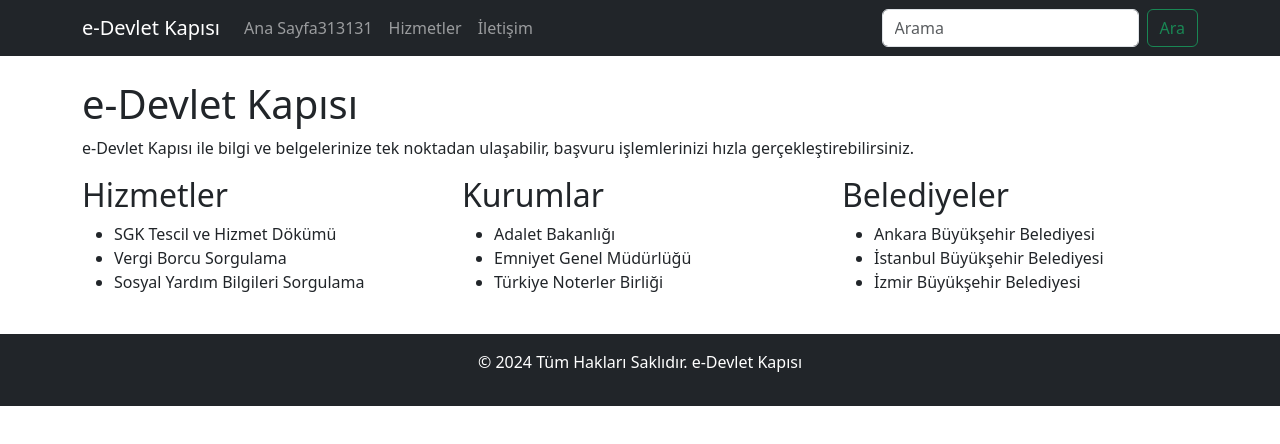
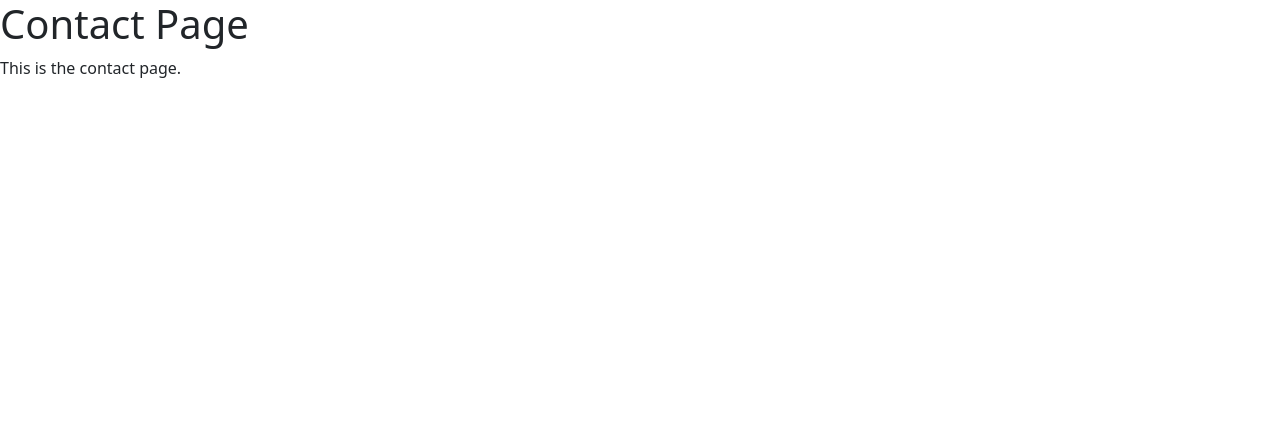
Before and after one commit to knyeow/GovermentApp-Replica, a React (Create React App) app in the folder frontend/: page /contact in a window 1280 px wide. Shown: the top 444 px of the page. Built offline with nearby package versions, Linux system fonts and the light colour scheme.

Commit message:
Router Added

```diff
--- a/frontend/package.json
+++ b/frontend/package.json
@@ -11,6 +11,7 @@
     "react": "^18.3.1",
     "react-bootstrap": "^2.10.2",
     "react-dom": "^18.3.1",
+    "react-router-dom": "^6.23.1",
     "react-scripts": "5.0.1",
     "reactstrap": "^9.2.2",
     "web-vitals": "^2.1.4"
--- a/frontend/src/App.js
+++ b/frontend/src/App.js
@@ -1,77 +1,18 @@
-// src/App.js
 import React from 'react';
-import { Container, Row, Col, Nav, Navbar, Form, FormControl, Button } from 'react-bootstrap';
-import 'bootstrap/dist/css/bootstrap.min.css';
+import { Routes, Route} from 'react-router-dom';
+import Home from './pages/Home';
+import About from './pages/About';
+import Contact from './pages/Contact';
 
-
-function App() {
+const App = () => {
   return (
     <div>
-      <Navbar bg="dark" variant="dark" expand="lg">
-        <Container>
-          <Navbar.Brand href="#home">e-Devlet Kapısı</Navbar.Brand>
-          <Navbar.Toggle aria-controls="basic-navbar-nav" />
-          <Navbar.Collapse id="basic-navbar-nav">
-            <Nav className="me-auto">
-              <Nav.Link href="#home">Ana Sayfa313131</Nav.Link>
-              <Nav.Link href="#services">Hizmetler</Nav.Link>
-              <Nav.Link href="#contact">İletişim</Nav.Link>
-            </Nav>
-            <Form className="d-flex">
-              <FormControl
-                type="search"
-                placeholder="Arama"
-                className="me-2"
-                aria-label="Arama"
-              />
-              <Button variant="outline-success">Ara</Button>
-            </Form>
-          </Navbar.Collapse>
-        </Container>
-      </Navbar>
+      <Routes>
+        <Route path="/" element={<Home />} />
+        <Route path="/about" element={<About />} />
+        <Route path="/contact" element={<Contact />} />
 
-      <Container className="mt-4">
-        <Row>
-          <Col>
-            <h1>e-Devlet Kapısı</h1>
-            <p>
-              e-Devlet Kapısı ile bilgi ve belgelerinize tek noktadan ulaşabilir, başvuru işlemlerinizi hızla gerçekleştirebilirsiniz.
-            </p>
-          </Col>
-        </Row>
-        <Row>
-          <Col md={4}>
-            <h2>Hizmetler</h2>
-            <ul>
-              <li>SGK Tescil ve Hizmet Dökümü</li>
-              <li>Vergi Borcu Sorgulama</li>
-              <li>Sosyal Yardım Bilgileri Sorgulama</li>
-            </ul>
-          </Col>
-          <Col md={4}>
-            <h2>Kurumlar</h2>
-            <ul>
-              <li>Adalet Bakanlığı</li>
-              <li>Emniyet Genel Müdürlüğü</li>
-              <li>Türkiye Noterler Birliği</li>
-            </ul>
-          </Col>
-          <Col md={4}>
-            <h2>Belediyeler</h2>
-            <ul>
-              <li>Ankara Büyükşehir Belediyesi</li>
-              <li>İstanbul Büyükşehir Belediyesi</li>
-              <li>İzmir Büyükşehir Belediyesi</li>
-            </ul>
-          </Col>
-        </Row>
-      </Container>
-
-      <footer className="bg-dark text-white text-center p-3 mt-4">
-        <Container>
-          <p>© 2024 Tüm Hakları Saklıdır. e-Devlet Kapısı</p>
-        </Container>
-      </footer>
+      </Routes>
     </div>
   );
 }
--- a/frontend/src/index.js
+++ b/frontend/src/index.js
@@ -1,20 +1,13 @@
 import React from 'react';
-import ReactDOM from 'react-dom/client';
-import './index.css';
+import ReactDOM from 'react-dom';
+import { BrowserRouter } from 'react-router-dom';
 import App from './App';
-import reportWebVitals from './reportWebVitals';
 import 'bootstrap/dist/css/bootstrap.css';
+import './App.css';
 
-
-
-const root = ReactDOM.createRoot(document.getElementById('root'));
-root.render(
-  <React.StrictMode>
+ReactDOM.render(
+  <BrowserRouter>
     <App />
-  </React.StrictMode>
+  </BrowserRouter>,
+  document.getElementById('root')
 );
-
-// If you want to start measuring performance in your app, pass a function
-// to log results (for example: reportWebVitals(console.log))
-// or send to an analytics endpoint. Learn more: https://bit.ly/CRA-vitals
-reportWebVitals();
--- /dev/null
+++ b/frontend/src/pages/About.js
@@ -0,0 +1,12 @@
+import React from 'react';
+
+const About = () => {
+  return (
+    <div>
+      <h1>About Page</h1>
+      <p>This is the about page.</p>
+    </div>
+  );
+}
+
+export default About;
--- /dev/null
+++ b/frontend/src/pages/Contact.js
@@ -0,0 +1,12 @@
+import React from 'react';
+
+const Contact = () => {
+  return (
+    <div>
+      <h1>Contact Page</h1>
+      <p>This is the contact page.</p>
+    </div>
+  );
+}
+
+export default Contact;
--- /dev/null
+++ b/frontend/src/pages/Home.js
@@ -0,0 +1,77 @@
+import React from 'react';
+import { Container, Row, Col, Nav, Navbar, Form, FormControl, Button } from 'react-bootstrap';
+import 'bootstrap/dist/css/bootstrap.min.css';
+
+const Home = () => {
+    return (
+        <div>
+          <Navbar bg="dark" variant="dark" expand="lg">
+            <Container>
+              <Navbar.Brand href="#home">e-Devlet Kapısı</Navbar.Brand>
+              <Navbar.Toggle aria-controls="basic-navbar-nav" />
+              <Navbar.Collapse id="basic-navbar-nav">
+                <Nav className="me-auto">
+                  <Nav.Link href="#home">Ana Sayfa313131</Nav.Link>
+                  <Nav.Link href="#services">Hizmetler</Nav.Link>
+                  <Nav.Link href="#contact">İletişim</Nav.Link>
+                </Nav>
+                <Form className="d-flex">
+                  <FormControl
+                    type="search"
+                    placeholder="Arama"
+                    className="me-2"
+                    aria-label="Arama"
+                  />
+                  <Button variant="outline-success">Ara</Button>
+                </Form>
+              </Navbar.Collapse>
+            </Container>
+          </Navbar>
+    <Container className="mt-4">
+            <Row>
+              <Col>
+                <h1>e-Devlet Kapısı</h1>
+                <p>
+                  e-Devlet Kapısı ile bilgi ve belgelerinize tek noktadan ulaşabilir, başvuru işlemlerinizi hızla gerçekleştirebilirsiniz.
+                </p>
+              </Col>
+            </Row>
+            <Row>
+              <Col md={4}>
+                <h2>Hizmetler</h2>
+                <ul>
+                  <li>SGK Tescil ve Hizmet Dökümü</li>
+                  <li>Vergi Borcu Sorgulama</li>
+                  <li>Sosyal Yardım Bilgileri Sorgulama</li>
+                </ul>
+              </Col>
+              <Col md={4}>
+                <h2>Kurumlar</h2>
+                <ul>
+                  <li>Adalet Bakanlığı</li>
+                  <li>Emniyet Genel Müdürlüğü</li>
+                  <li>Türkiye Noterler Birliği</li>
+                </ul>
+              </Col>
+              <Col md={4}>
+                <h2>Belediyeler</h2>
+                <ul>
+                  <li>Ankara Büyükşehir Belediyesi</li>
+                  <li>İstanbul Büyükşehir Belediyesi</li>
+                  <li>İzmir Büyükşehir Belediyesi</li>
+                </ul>
+              </Col>
+            </Row>
+          </Container>
+
+          <footer className="bg-dark text-white text-center p-3 mt-4">
+            <Container>
+              <p>© 2024 Tüm Hakları Saklıdır. e-Devlet Kapısı</p>
+            </Container>
+          </footer>
+        </div>
+      );
+    }
+  ;
+
+  export default Home;
```
Also changed, not shown: 1 other file (tests, documents, lock files or other folders).
